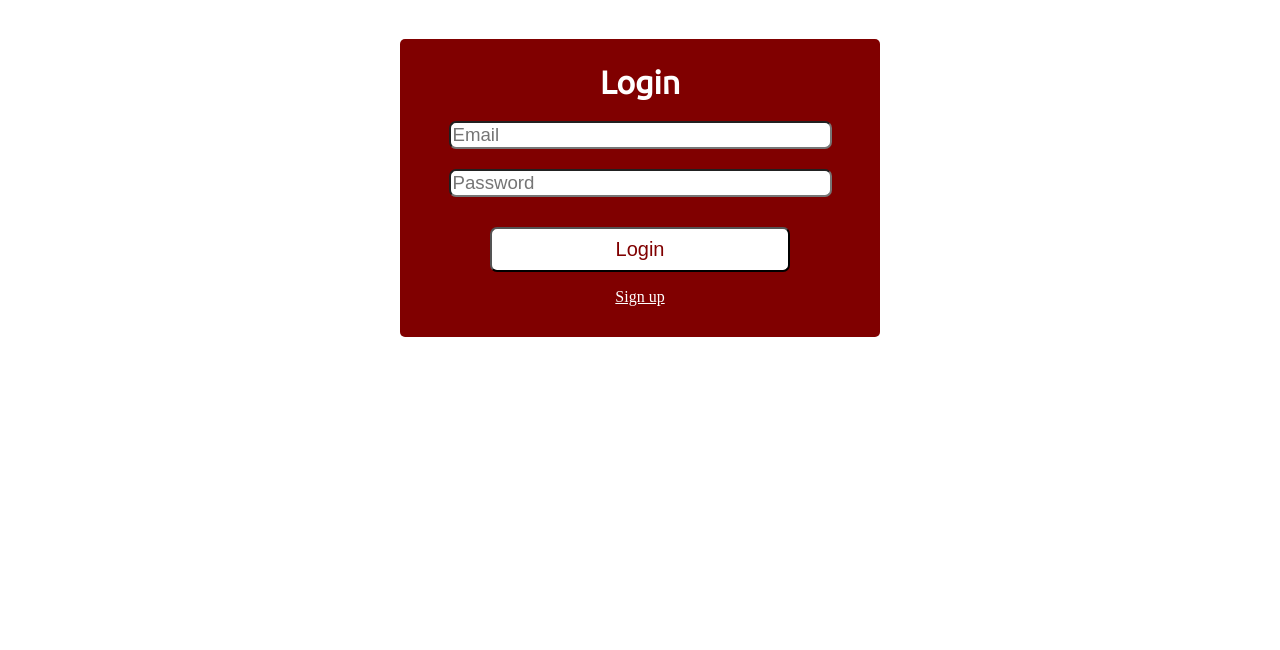
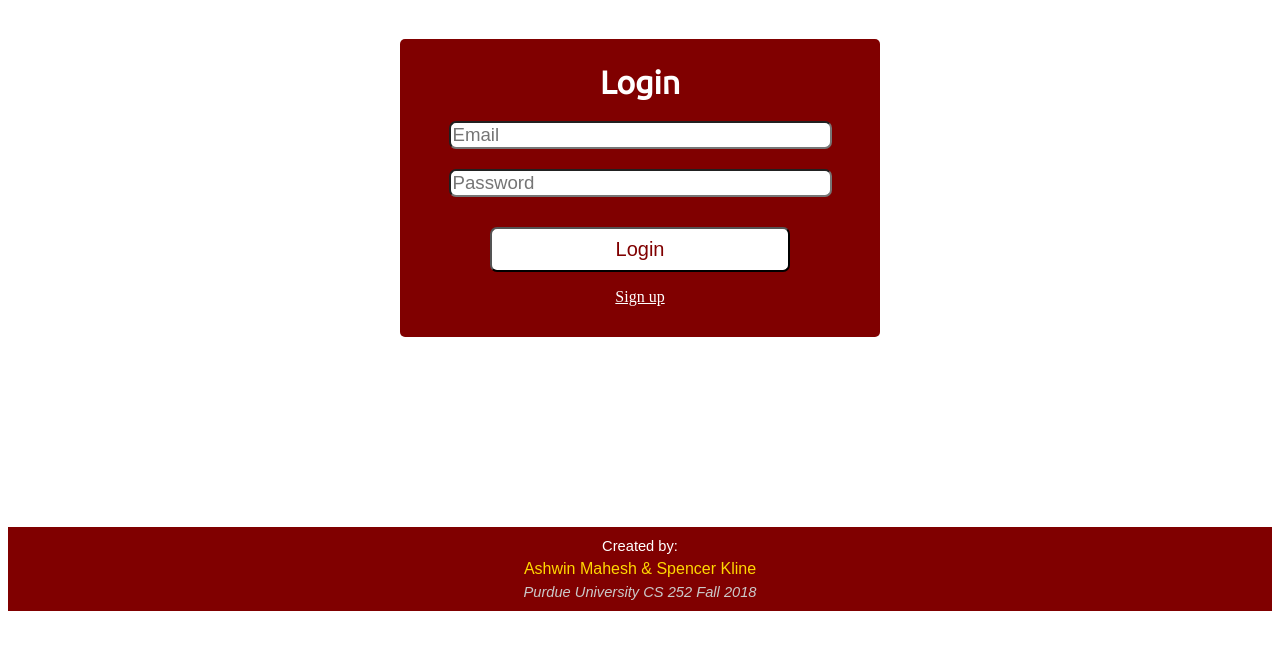
Before and after one commit to amahesh98/CS252_Forum, an Angular app in the folder public/: page /login in a window 1280 px wide. Shown: the top 650 px of the page. Built offline with nearby package versions, Linux system fonts and the light colour scheme.

Commit message:
minor updates

```diff
--- a/public/src/app/app.component.html
+++ b/public/src/app/app.component.html
@@ -14,4 +14,5 @@
 </div>
 <div *ngIf="show_login">
     <router-outlet></router-outlet>
+    <app-footer></app-footer>
 </div>
--- a/public/src/app/login/login.component.css
+++ b/public/src/app/login/login.component.css
@@ -2,7 +2,7 @@
 div.loginWrapper{
     background: white;
     padding-top:1px;
-    padding-bottom:1px;
+    padding-bottom:15%;
   }
   div.mainBox{
       background:maroon;
--- a/public/src/app/user/user.component.css
+++ b/public/src/app/user/user.component.css
@@ -94,7 +94,7 @@ div.post a.pNum:hover{
 input.pictureBox{
     font-size:14pt;
     border-radius:7px;
-    width:250px;
+    width:150px;
     margin:10px;
     display:inline-block;
 }
```
